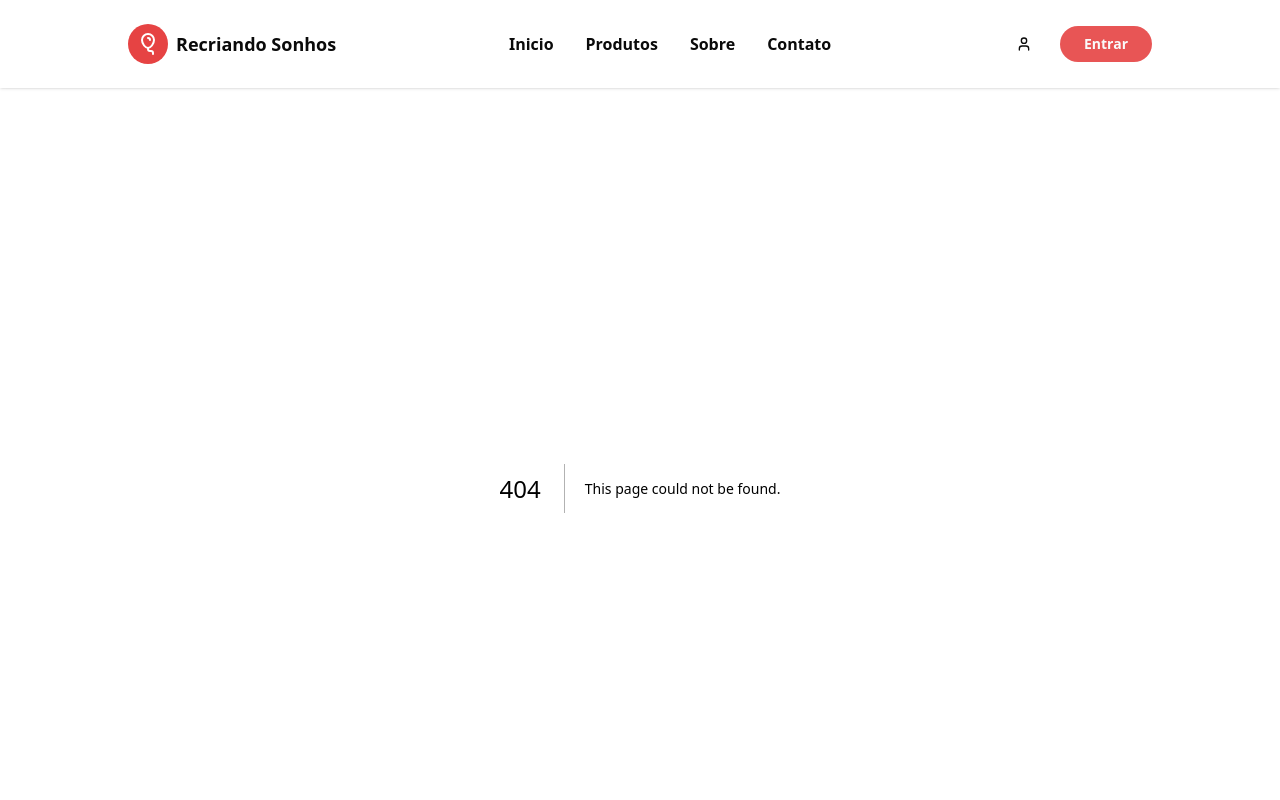
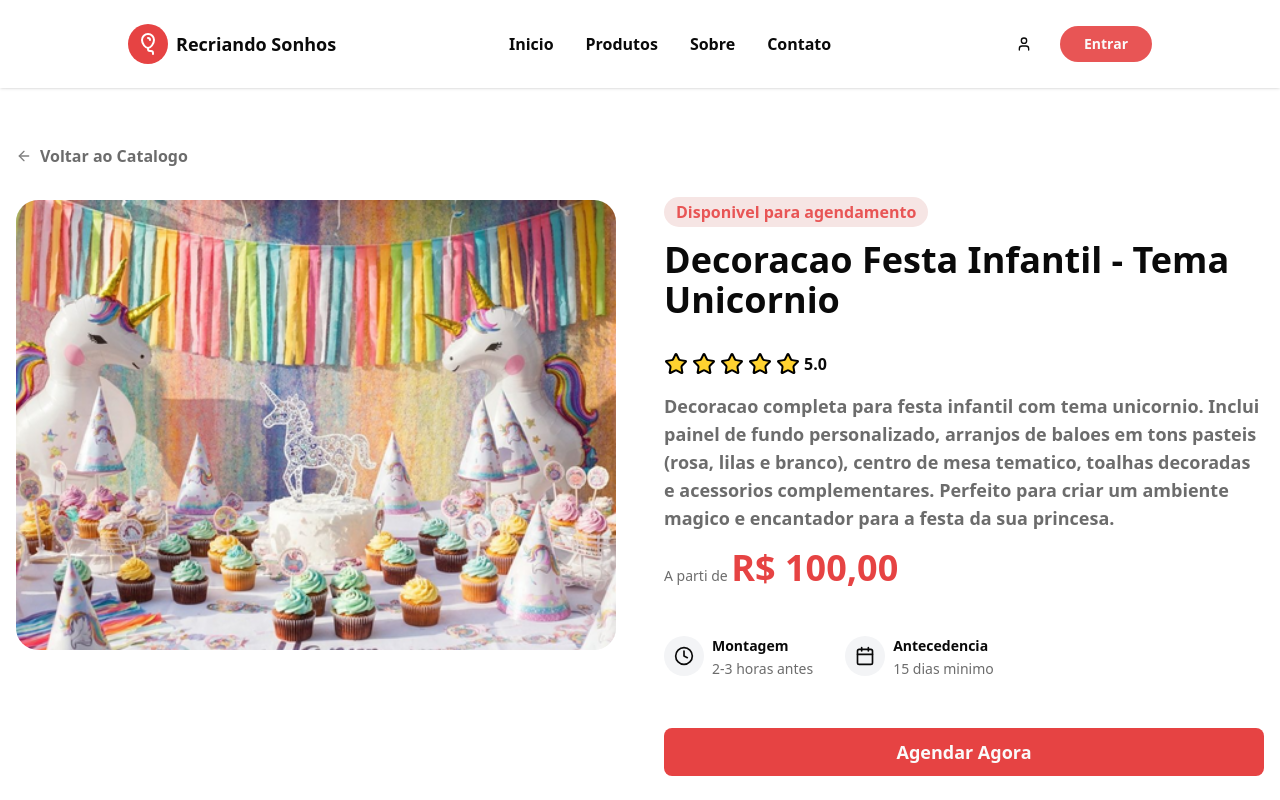
Before and after one commit to renan22Rsw/Recriando_Sonhos, a Next.js app in the folder front-end/: page /products/1 in a window 1280 px wide. Before the commit this address had no page. Shown: the top 800 px of the page. Built offline with nearby package versions, Linux system fonts and the light colour scheme.

Commit message:
feat:products page id

```diff
--- /dev/null
+++ b/front-end/app/products/[id]/_components/product-id-page-container.tsx
@@ -0,0 +1,7 @@
+export const ProductIdPageContainer = ({
+  children,
+}: {
+  children: React.ReactNode;
+}) => {
+  return <main className="mx-auto max-w-360 py-14">{children}</main>;
+};
--- /dev/null
+++ b/front-end/app/products/[id]/_components/products-id-page-main.tsx
@@ -0,0 +1,88 @@
+import { ArrowLeft, Star, Clock, Calendar } from "lucide-react";
+import UnicornParty from "@/public/unicorn-party.png";
+import Image from "next/image";
+import Link from "next/link";
+import { Button } from "@/components/ui/button";
+
+export const ProductsIdPageMain = () => {
+  return (
+    <div className="space-y-8 px-4">
+      <div className="flex items-center space-x-2">
+        <ArrowLeft size={16} color="gray" />
+        <Link href={"/products"}>
+          <span className="text-foreground/60 font-semibold">
+            Voltar ao Catalogo
+          </span>
+        </Link>
+      </div>
+
+      <div className="grid gap-12 lg:grid-cols-2">
+        <div className="bg-muted relative aspect-4/3 overflow-hidden rounded-3xl">
+          <Image
+            src={UnicornParty}
+            alt="unicorn-party"
+            fill
+            className="object-cover"
+          />
+        </div>
+
+        <div className="space-y-4">
+          <span className="w-80 rounded-2xl bg-[#F6E5E4] px-3 py-1 font-semibold text-[#E85555]">
+            Disponivel para agendamento
+          </span>
+          <h2 className="py-4 text-3xl font-semibold lg:text-4xl">
+            Decoracao Festa Infantil - Tema Unicornio
+          </h2>
+          <div className="flex items-center gap-1">
+            {[1, 2, 3, 4, 5].map((i) => (
+              <Star key={i} className="fill-amber-300 text-black" />
+            ))}
+            <span className="font-semibold">5.0 </span>
+          </div>
+          <p className="text-foreground/60 font-semibold lg:text-lg">
+            Decoracao completa para festa infantil com tema unicornio. Inclui
+            painel de fundo personalizado, arranjos de baloes em tons pasteis
+            (rosa, lilas e branco), centro de mesa tematico, toalhas decoradas e
+            acessorios complementares. Perfeito para criar um ambiente magico e
+            encantador para a festa da sua princesa.
+          </p>
+
+          <p className="text-foreground/60 text-sm">
+            A parti de{" "}
+            <span className="text-4xl font-bold text-[#E64343]">R$ 100,00</span>
+          </p>
+
+          <div className="flex items-center space-x-8 py-8">
+            <div className="flex gap-2">
+              <div className="flex h-10 w-10 items-center justify-center rounded-full bg-gray-100">
+                <Clock size={20} />
+              </div>
+              <div>
+                <h5 className="text-sm font-bold">Montagem</h5>
+                <span className="text-foreground/60 text-sm">
+                  2-3 horas antes
+                </span>
+              </div>
+            </div>
+
+            <div className="flex gap-2">
+              <div className="flex h-10 w-10 items-center justify-center rounded-full bg-gray-100">
+                <Calendar size={20} />
+              </div>
+              <div>
+                <h5 className="text-sm font-bold">Antecedencia</h5>
+                <span className="text-foreground/60 text-sm">
+                  15 dias minimo
+                </span>
+              </div>
+            </div>
+          </div>
+
+          <Button className="w-full cursor-pointer bg-[#E64343] py-6 text-lg font-bold hover:bg-[#E85555]/90">
+            Agendar Agora
+          </Button>
+        </div>
+      </div>
+    </div>
+  );
+};
--- /dev/null
+++ b/front-end/app/products/[id]/page.tsx
@@ -0,0 +1,12 @@
+import { ProductIdPageContainer } from "./_components/product-id-page-container";
+import { ProductsIdPageMain } from "./_components/products-id-page-main";
+
+const ProdcutsPageId = () => {
+  return (
+    <ProductIdPageContainer>
+      <ProductsIdPageMain />
+    </ProductIdPageContainer>
+  );
+};
+
+export default ProdcutsPageId;
--- a/front-end/app/products/components/products-main.tsx
+++ b/front-end/app/products/components/products-main.tsx
@@ -30,14 +30,16 @@ export const ProductsMain = () => {
             className="group h-full rounded-2xl border-2 bg-white shadow-2xl xl:w-120"
           >
             <div className="relative aspect-4/4 w-full max-w-120 overflow-hidden rounded-2xl">
+              <Link href={`/products/${product.id}`}>
                 <Image
                   src={UnicornParty}
                   alt="Decoracao Festa Infantil - Tema Unicornio"
                   fill
                   className="object-cover py-4 transition-all duration-500 ease-in-out hover:scale-110 hover:shadow-2xl"
                 />
+              </Link>
 
-              <Link href={"/#"}>
+              <Link href={`/products/${product.id}`}>
                 <Button
                   className={`absolute bottom-8 left-10 w-100 translate-y-2 cursor-pointer bg-[#E64343] font-semibold opacity-0 transition-all duration-300 group-hover:translate-y-0 group-hover:opacity-100 hover:bg-[#E64343]/80`}
                 >
--- a/front-end/app/products/products.ts
+++ b/front-end/app/products/products.ts
@@ -1,5 +1,5 @@
 export interface Product {
-  id: number;
+  id: string;
   title: string;
   description: string;
   price: number;
@@ -7,38 +7,38 @@ export interface Product {
 
 export const products: Product[] = [
   {
-    id: 1,
+    id: "1",
     title: "Decoracao 1",
     description: "Descrição 1",
     price: 100,
   },
   {
-    id: 2,
+    id: "2",
     title: "Decoracao 2",
     description: "Descrição 2",
     price: 200,
   },
   {
-    id: 3,
+    id: "3",
     title: "Decoracao 3",
     description: "Descrição 3",
     price: 300,
   },
 
   {
-    id: 4,
+    id: "4",
     title: "Decoracao 4",
     description: "Descrição 4",
     price: 100,
   },
   {
-    id: 5,
+    id: "5",
     title: "Decoracao 5",
     description: "Descrição 5",
     price: 200,
   },
   {
-    id: 6,
+    id: "6",
     title: "Decoracao 6",
     description: "Descrição 6",
     price: 300,
```
Lines whose indentation alone changed are shown as unchanged.
